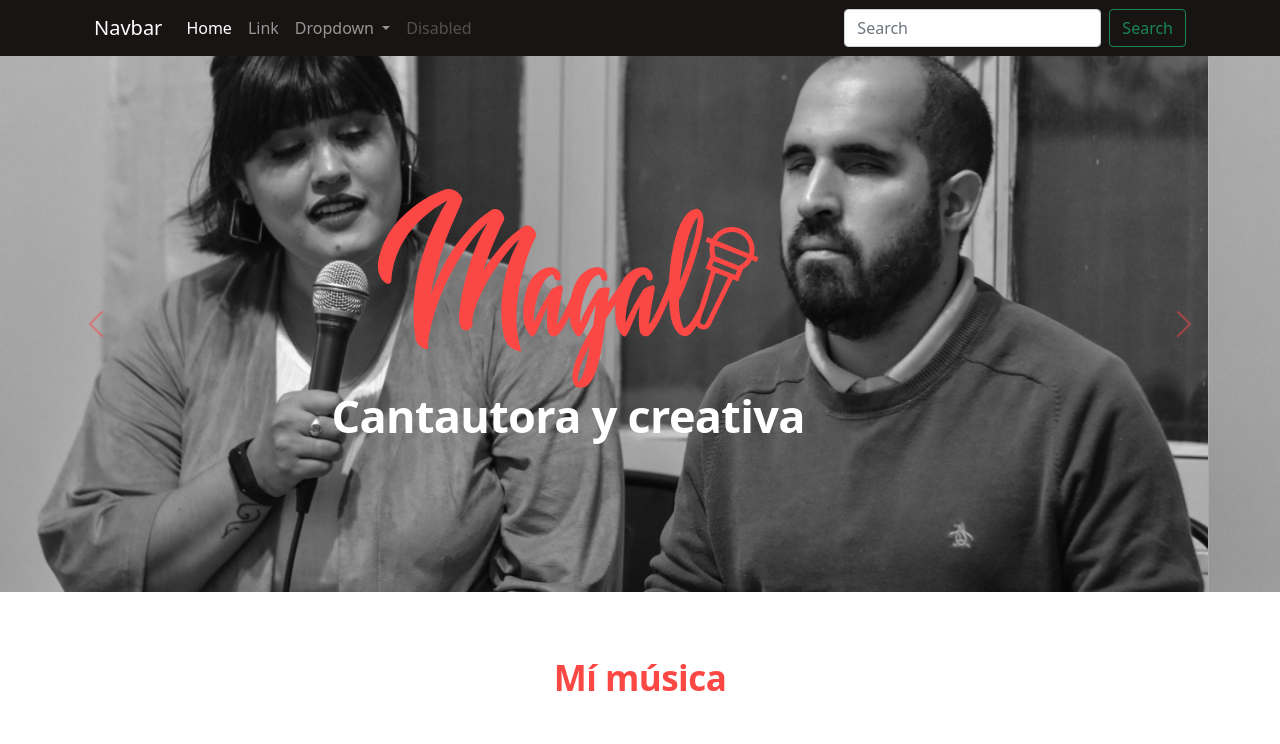
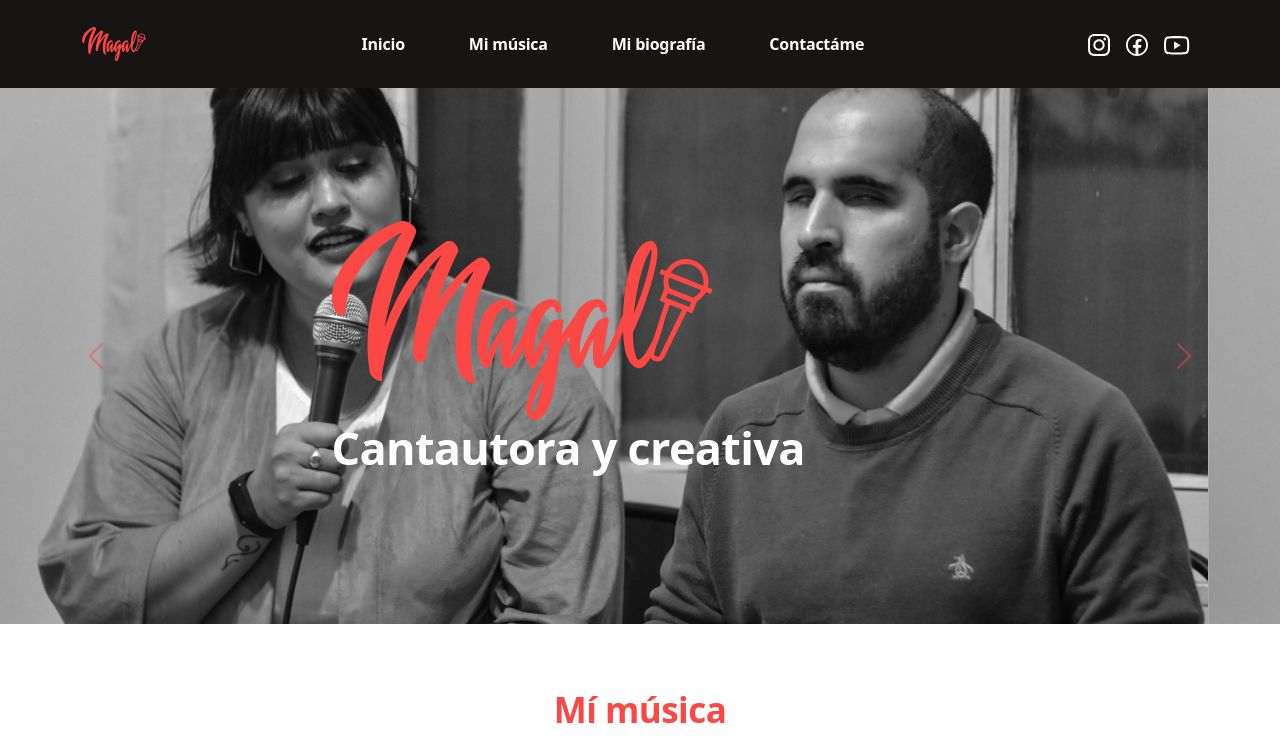
Before and after one commit to franRappazzini/proyectoMagali, a website: page index.html in a window 1280 px wide. Shown: the top 744 px of the page. Drawn offline with Linux system fonts and the light colour scheme.

Commit message:
push to github

```diff
--- a/index.html
+++ b/index.html
@@ -75,11 +75,142 @@
         </div>
       </div>
     </header> -->
+
     <header>
+      <div class="header__container container">
+        <div>
+          <a class="header__logo" href="#"
+            ><img src="img/logos/logo.svg" alt="logo-magali" width="64"
+          /></a>
+        </div>
+
+        <nav>
+          <ul class="nav__ul">
+            <li><a class="nav__link" href="#">Inicio</a></li>
+            <li><a class="nav__link" href="#">Mi música</a></li>
+            <li><a class="nav__link" href="#">Mi biografía</a></li>
+            <li><a class="nav__link" href="#">Contactáme</a></li>
+          </ul>
+        </nav>
+
+        <div>
+          <ul class="redes-sociales__ul">
+            <li>
+              <a href="#"
+                ><img
+                  class="img__logo-social"
+                  src="img/logos/instagram.svg"
+                  alt="logo-instagram"
+                  width="22"
+              /></a>
+            </li>
+            <li>
+              <a href="#"
+                ><img
+                  class="img__logo-social"
+                  src="img/logos/facebook.svg"
+                  alt="logo-facebook"
+                  width="22"
+              /></a>
+            </li>
+            <li>
+              <a href="#"
+                ><img
+                  class="img__logo-social"
+                  src="img/logos/youtube.svg"
+                  alt="logo-youtube"
+                  width="26.19"
+                  height="18.64"
+              /></a>
+            </li>
+          </ul>
+        </div>
+      </div>
+
+      <!-- burger menu, aparece cuando llega a width <= 991px -->
+      <div class="header__burger-menu">
+        <nav class="navbar navbar-expand-lg navbar-dark">
+          <div class="container-fluid">
+            <a class="navbar-brand" href="#"
+              ><img src="img/logos/logo.svg" alt="logo-magali" width="96"
+            /></a>
+
+            <img
+              src="img/logos/burger-menu.svg"
+              alt="img-burger-menu"
+              width="77"
+              class="navbar-toggler"
+              type="button"
+              data-bs-toggle="collapse"
+              data-bs-target="#navbarSupportedContent"
+              aria-controls="navbarSupportedContent"
+              aria-expanded="false"
+              aria-label="Toggle navigation"
+            />
+
+            <div
+              class="collapse navbar-collapse justify-content-between"
+              id="navbarSupportedContent"
+            >
+              <ul class="navbar-nav">
+                <li class="nav-item">
+                  <a class="nav__link" href="#">Inicio</a>
+                </li>
+                <li class="nav-item">
+                  <a class="nav__link" href="#">Mi música</a>
+                </li>
+                <li class="nav-item">
+                  <a class="nav__link" href="#">Mi biografía</a>
+                </li>
+                <li class="nav-item">
+                  <a class="nav__link" href="#">Mí Contactáme</a>
+                </li>
+              </ul>
+
+              <ul class="d-flex">
+                <li>
+                  <a href="#"
+                    ><img
+                      class="img__logo-social"
+                      src="img/logos/instagram.svg"
+                      alt="logo-instagram"
+                      width="22"
+                  /></a>
+                </li>
+                <li>
+                  <a href="#"
+                    ><img
+                      class="img__logo-social"
+                      src="img/logos/facebook.svg"
+                      alt="logo-facebook"
+                      width="22"
+                  /></a>
+                </li>
+                <li>
+                  <a href="#"
+                    ><img
+                      class="img__logo-social"
+                      src="img/logos/youtube.svg"
+                      alt="logo-youtube"
+                      width="26.19"
+                      height="18.64"
+                  /></a>
+                </li>
+              </ul>
+            </div>
+          </div>
+        </nav>
+      </div>
+    </header>
+
+    <!-- <header>
       <div class="container">
         <nav class="navbar navbar-expand-lg navbar-dark">
           <div class="container-fluid">
-            <a class="navbar-brand" href="#">Navbar</a>
+            <a class="navbar-brand" href="#"
+              ><img src="img/logos/logo.svg" alt="logo-magali" width="96"
+            /></a>
+
             <button
               class="navbar-toggler"
               type="button"
@@ -91,64 +222,61 @@
             >
               <span class="navbar-toggler-icon"></span>
             </button>
-            <div class="collapse navbar-collapse" id="navbarSupportedContent">
-              <ul class="navbar-nav me-auto mb-2 mb-lg-0">
+
+            <div
+              class="collapse navbar-collapse justify-content-between"
+              id="navbarSupportedContent"
+            >
+              <ul class="navbar-nav">
                 <li class="nav-item">
-                  <a class="nav-link active" aria-current="page" href="#"
-                    >Home</a
-                  >
+                  <a class="nav__link" href="#">Inicio</a>
                 </li>
                 <li class="nav-item">
-                  <a class="nav-link" href="#">Link</a>
-                </li>
-                <li class="nav-item dropdown">
-                  <a
-                    class="nav-link dropdown-toggle"
-                    href="#"
-                    id="navbarDropdown"
-                    role="button"
-                    data-bs-toggle="dropdown"
-                    aria-expanded="false"
-                  >
-                    Dropdown
-                  </a>
-                  <ul class="dropdown-menu" aria-labelledby="navbarDropdown">
-                    <li><a class="dropdown-item" href="#">Action</a></li>
-                    <li>
-                      <a class="dropdown-item" href="#">Another action</a>
-                    </li>
-                    <li><hr class="dropdown-divider" /></li>
-                    <li>
-                      <a class="dropdown-item" href="#">Something else here</a>
-                    </li>
-                  </ul>
+                  <a class="nav__link" href="#">Mi música</a>
                 </li>
                 <li class="nav-item">
-                  <a
-                    class="nav-link disabled"
-                    href="#"
-                    tabindex="-1"
-                    aria-disabled="true"
-                    >Disabled</a
-                  >
+                  <a class="nav__link" href="#">Mi biografía</a>
+                </li>
+                <li class="nav-item">
+                  <a class="nav__link" href="#">Mí Contactáme</a>
                 </li>
               </ul>
-              <form class="d-flex">
-                <input
-                  class="form-control me-2"
-                  type="search"
-                  placeholder="Search"
-                  aria-label="Search"
-                />
-                <button class="btn btn-outline-success" type="submit">
-                  Search
-                </button>
-              </form>
+
+              <ul class="d-flex">
+                <li>
+                  <a href="#"
+                    ><img
+                      class="img__logo-social"
+                      src="img/logos/instagram.svg"
+                      alt="logo-instagram"
+                      width="22"
+                  /></a>
+                </li>
+                <li>
+                  <a href="#"
+                    ><img
+                      class="img__logo-social"
+                      src="img/logos/facebook.svg"
+                      alt="logo-facebook"
+                      width="22"
+                  /></a>
+                </li>
+                <li>
+                  <a href="#"
+                    ><img
+                      class="img__logo-social"
+                      src="img/logos/youtube.svg"
+                      alt="logo-youtube"
+                      width="26.19"
+                      height="18.64"
+                  /></a>
+                </li>
+              </ul>
             </div>
           </div>
         </nav>
       </div>
-    </header>
+    </header> -->
 
     <main>
       <section class="main__carousel">
--- a/scss/_base.scss
+++ b/scss/_base.scss
@@ -7,23 +7,50 @@ html {
 
     .header__container {
       height: 5.5rem;
-      width: 85%;
-      margin: auto;
-    }
+      display: flex;
+      justify-content: space-between;
+      align-items: center;
 
-    ul {
+      .nav__ul {
+        display: flex;
         list-style: none;
         margin: 0;
         padding: 0;
 
         .nav__link {
+          font-weight: 600;
+          font-size: 16px;
+          line-height: 20px;
+          letter-spacing: -0.015em;
           color: #ffffff;
           text-decoration: none;
-        margin: 0rem 3rem;
+          margin: 0rem 2rem;
         }
+      }
+
+      .redes-sociales__ul {
+        display: flex;
+        list-style: none;
+        margin: 0;
+        padding: 0;
 
         .img__logo-social {
           margin: 0rem 0.5rem;
+        }
+      }
+    }
+
+    .header__burger-menu {
+      display: none;
+    }
+
+    @media only screen and (max-width: 991px) {
+      .header__container {
+        display: none;
+      }
+
+      .header__burger-menu {
+        display: block;
       }
     }
   }
@@ -211,5 +238,7 @@ html {
         }
       }
     }
+
+    // joe
   }
 }
```
Also changed, not shown: css/style.css, img/logos/burger-menu.svg (added), 1 other file. Lines whose indentation alone changed are shown as unchanged.
